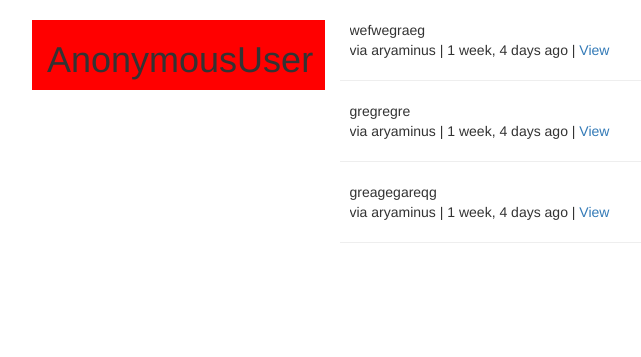
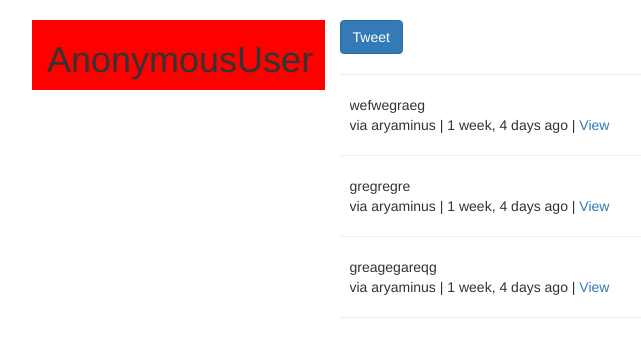
Before and after one commit to aryaminus/twitly, a Django app: template tweets/templates/tweets/tweet_list.html in a window 1280 px wide. Shown: the part 52-409 px from the top of the page, without its empty margins (23-664 px from the left). Run offline with Django 3.2, Linux system fonts and the light colour scheme; the template is opened without the code that fills it: values that come from a table or form of the project are taken from there, others are empty; data comes from the database, SQL or seed files in the repository; parts of the project's set-up code (start-up, migrations or seed data) failed here and were passed over; some libraries are stand-ins or nearby versions.

Commit message:
Tweet from Homepage

```diff
--- a/tweetly/urls.py
+++ b/tweetly/urls.py
@@ -15,7 +15,7 @@
 """
 from django.conf.urls import url, include
 from django.contrib import admin
-
+from tweets.views import TweetListView
 from django.conf import settings
 from django.conf.urls.static import static
 
@@ -23,7 +23,7 @@
 
 urlpatterns = [
     url(r'^admin/', admin.site.urls), #admin/
-    url(r'^$', home, name='home'), #/
+    url(r'^$', TweetListView.as_view(), name='home'), #/
     url(r'^tweet/', include('tweets.urls', namespace='tweet')),
 ]
 
--- a/tweets/templates/tweets/form.html
+++ b/tweets/templates/tweets/form.html
@@ -1,5 +1,5 @@
-<form class='form' method='POST' action="">
+<form class='form' method='POST' action="{% if action_url %}{{ action_url }}{% endif %}">
    {% csrf_token %}
     {{ form.as_p }}
-    <input type="submit" value="{{ btn_title }}" />
+    <input class='btn btn-primary' type="submit" value="{{ btn_title }}" />
 </form>
--- a/tweets/templates/tweets/tweet_list.html
+++ b/tweets/templates/tweets/tweet_list.html
@@ -8,6 +8,14 @@
         <h1>{{ request.user }}</h1>
         </div>
         <div class='col-sm-9 '>
+             {% if not request.GET.q %}
+                <div class=''>
+
+                    {% include "tweets/form.html" with form=create_form action_url=create_url btn_title='Tweet' %}
+
+                </div>
+                <hr/>
+            {% endif %}
         {% for object in object_list %}
             <div class="media">
                   <div class="media-left">
--- a/tweets/urls.py
+++ b/tweets/urls.py
@@ -1,16 +1,19 @@
 from django.conf.urls import url
 
+from django.views.generic.base import RedirectView
 
 from .views import (
     TweetCreateView,
     TweetDeleteView,
     TweetDetailView,
+
     TweetListView,
     TweetUpdateView
     )
 
 urlpatterns = [
-    url(r'^$', TweetListView.as_view(), name='list'), # /tweet/
+    url(r'^$', RedirectView.as_view(url="/")),
+    url(r'^search/$', TweetListView.as_view(), name='list'), # /tweet/
     url(r'^create/$', TweetCreateView.as_view(), name='create'), # /tweet/create/
     url(r'^(?P<pk>\d+)/$', TweetDetailView.as_view(), name='detail'), # /tweet/1/
     url(r'^(?P<pk>\d+)/update/$', TweetUpdateView.as_view(), name='update'), # /tweet/1/update/
--- a/tweets/views.py
+++ b/tweets/views.py
@@ -53,6 +53,8 @@
 
     def get_context_data(self, *args, **kwargs):
         context = super(TweetListView, self).get_context_data(*args, **kwargs)
+        context['create_form'] = TweetModelForm()
+        context['create_url'] = reverse_lazy("tweet:create")
         return context
 
 
@@ -63,4 +65,4 @@
     context = {
         "object": obj
     }
-    return render(request, "tweets/detail_view.html", context)
+return render(request, "tweets/detail_view.html", context)
```
Also changed, not shown: tweets/forms.py (+8 -2 lines), tweets/templates/tweets/create_view.html (+6 -1 lines).
